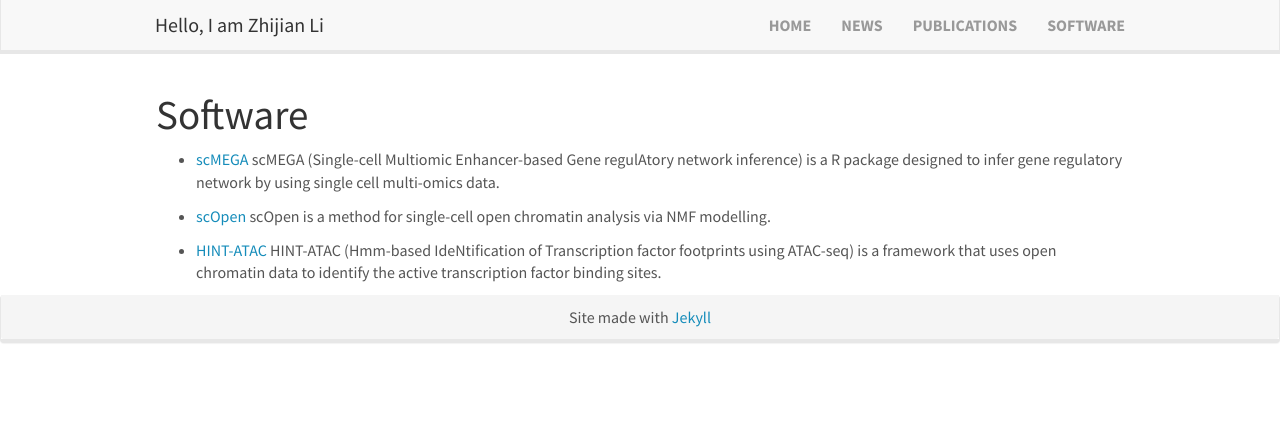
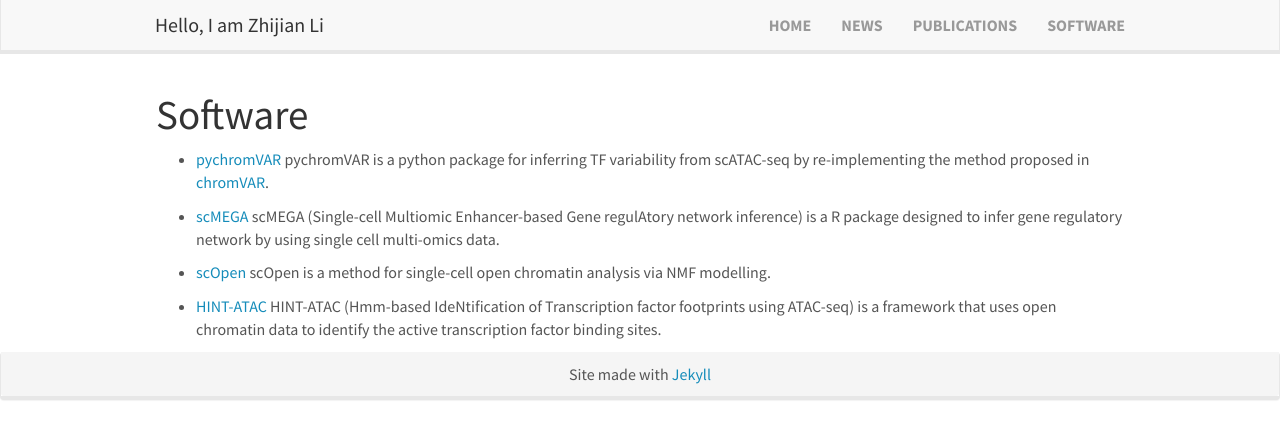
Before and after one commit to lzj1769/lzj1769.github.io, a Jekyll site: the page built from _pages/software.md, in a window 1280 px wide. Shown: the top 439 px of the page. Built offline with Jekyll 4.4.1, drawn with Linux system fonts in a browser that asks for light colours; nearby versions of some CDN libraries.

Commit message:
add pychromvar

```diff
--- a/_pages/software.md
+++ b/_pages/software.md
@@ -7,6 +7,8 @@ permalink: /software/
 
 # Software
 
+* [pychromVAR](https://github.com/lzj1769/pychromVAR) pychromVAR is a python package for inferring TF variability from scATAC-seq by re-implementing the method proposed in [chromVAR](https://github.com/GreenleafLab/chromVAR).
+
 * [scMEGA](https://costalab.github.io/scMEGA/) scMEGA (Single-cell Multiomic Enhancer-based Gene regulAtory network inference) is a R package designed to infer gene regulatory network by using single cell multi-omics data.
 
 * [scOpen](https://github.com/CostaLab/scopen) scOpen is a method for single-cell open chromatin analysis via NMF modelling.
```
